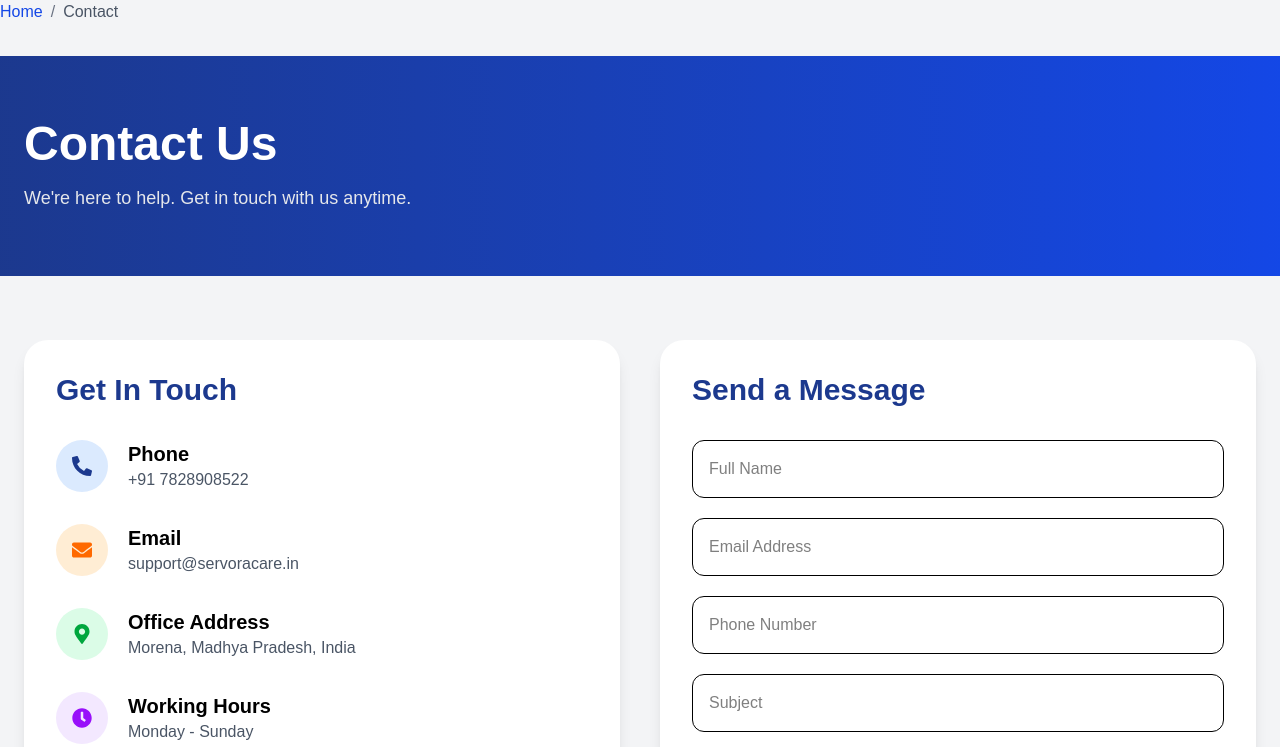
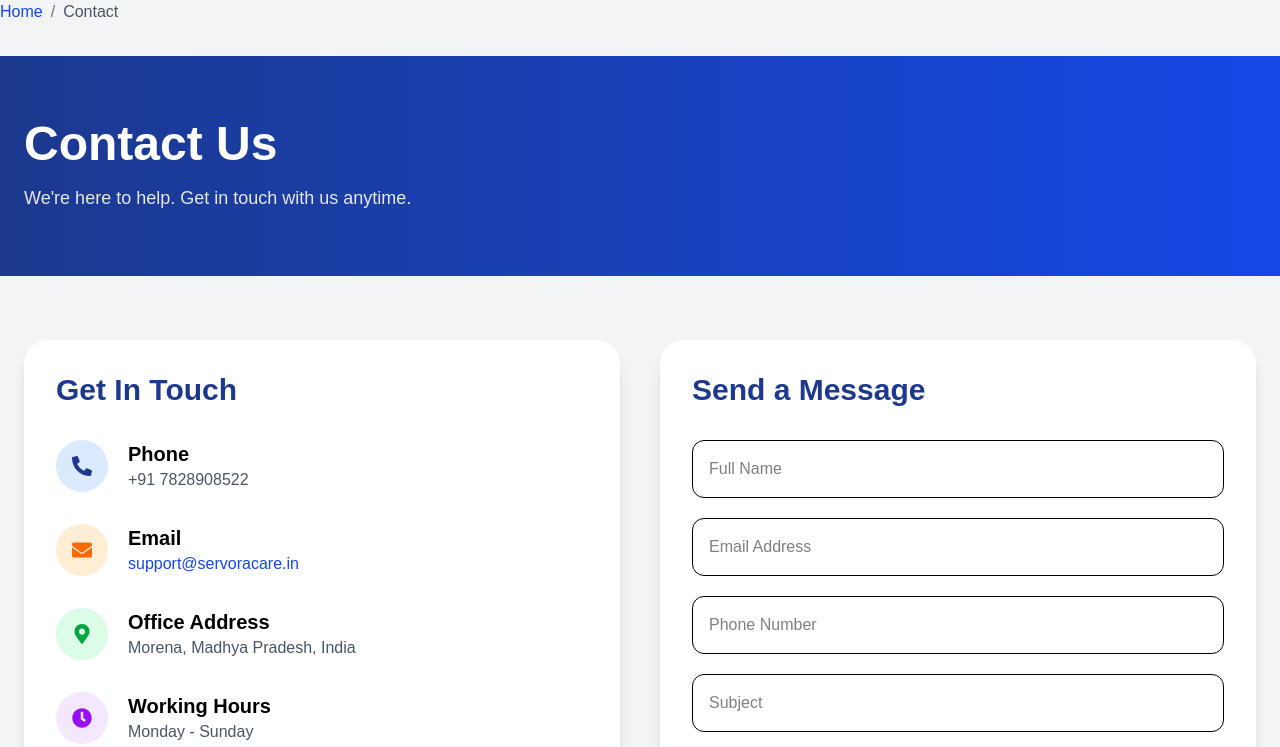
Before and after one commit to Boby-Singh/servoracare, a React (Vite) app: page /contact in a window 1280 px wide. Shown: the top 747 px of the page. Built offline with nearby package versions, Linux system fonts and the light colour scheme.

Commit message:
Connect frontend to Render backend

```diff
--- a/src/pages/Contact.jsx
+++ b/src/pages/Contact.jsx
@@ -30,7 +30,7 @@ function Contact() {
 
   e.preventDefault()
 
-  const phone = "7828908522" //  your WhatsApp number
+  const phone = "917828908522" //  your WhatsApp number
 
   const message = `📩 *New Contact Query*
 
@@ -141,9 +141,12 @@ ${formData.message}`
                   Email
                 </h3>
 
-                <p className="text-gray-600">
+                <a
+                  href="mailto:support@servoracare.in"
+                  className="text-blue-700 hover:underline"
+                >
                   support@servoracare.in
-                </p>
+                </a>
 
               </div>
 
@@ -206,21 +209,21 @@ ${formData.message}`
             <div className="flex gap-5">
 
               <a
-                href="#"
+                href="https://www.facebook.com/Boby.Singh.saini.908/"
                 className="bg-blue-900 text-white p-4 rounded-full hover:scale-110 duration-300"
               >
                 <FaFacebook />
               </a>
 
               <a
-                href="#"
+                href="https://www.instagram.com/themanager.bs/"
                 className="bg-pink-600 text-white p-4 rounded-full hover:scale-110 duration-300"
               >
                 <FaInstagram />
               </a>
 
               <a
-                href="#"
+                href="https://www.linkedin.com/in/bobysingh1/"
                 className="bg-blue-700 text-white p-4 rounded-full hover:scale-110 duration-300"
               >
                 <FaLinkedin />
```
